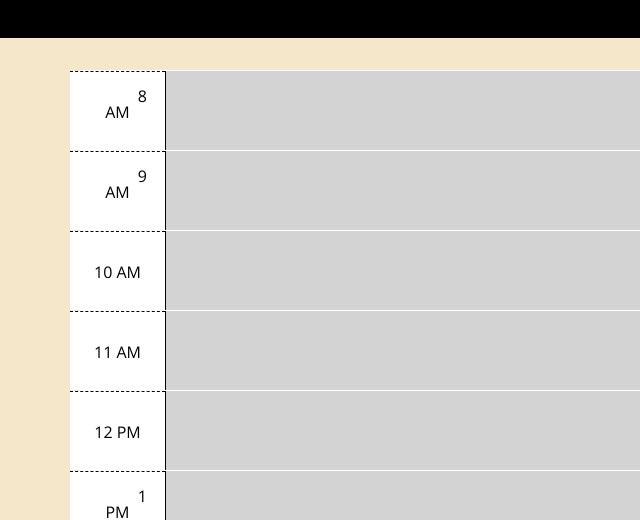
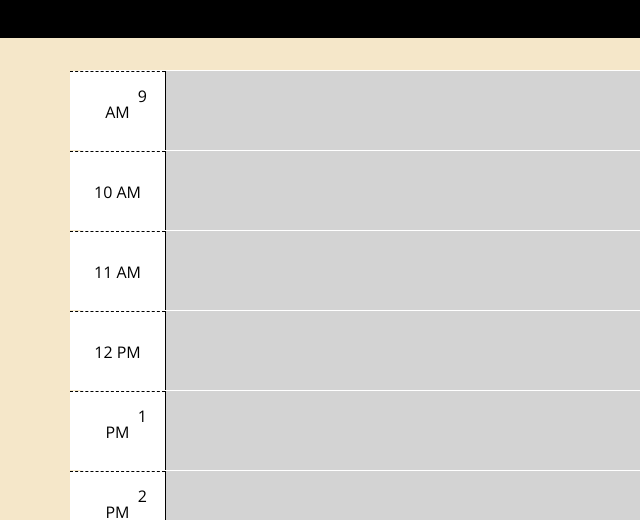
Before and after one commit to aanglin/work-calender, a plain HTML site: page Develop/index.html in a window 1280 px wide. Shown: the part 278-798 px from the top of the page, 0-640 px from the left. Drawn offline with nearby package versions, Linux system fonts and the light colour scheme.

```diff
--- a/Develop/index.html
+++ b/Develop/index.html
@@ -30,16 +30,7 @@
     </header>
     <div class="container">
       <!-- Timeblocks go here -->
-      <div id="hour8" class="row time-block">
-        <div class="col-md-1 hour">
-            8 AM
-        </div>
-        <textarea class="col-md-10 description">
-        </textarea>
-        <button class="btn saveBtn col-md-1"><i class="fas fa-save"></i></button>
-    </div>
-
-<div id="hour9" class="row time-block">
+     <div id="hour9" class="row time-block">
         <div class="col-md-1 hour">
             9 AM
         </div>
@@ -57,7 +48,7 @@
         <button class="btn saveBtn col-md-1"><i class="fas fa-save"></i></button>
     </div>
 
-<div id="hour10=1" class="row time-block">
+<div id="hour11" class="row time-block">
         <div class="col-md-1 hour">
             11 AM
         </div>
--- a/Develop/script.js
+++ b/Develop/script.js
@@ -48,7 +48,6 @@ $(document).ready(function () {
     }
 
     // This brings what is saved in local storage on the screen. It uses the computer local storage to hold the information.
-    $("#hour8 .description").val(localStorage.getItem("hour8"));
     $("#hour9 .description").val(localStorage.getItem("hour9"));
     $("#hour10 .description").val(localStorage.getItem("hour10"));
     $("#hour11 .description").val(localStorage.getItem("hour11"));
```
Also changed, not shown: 1 other file.
